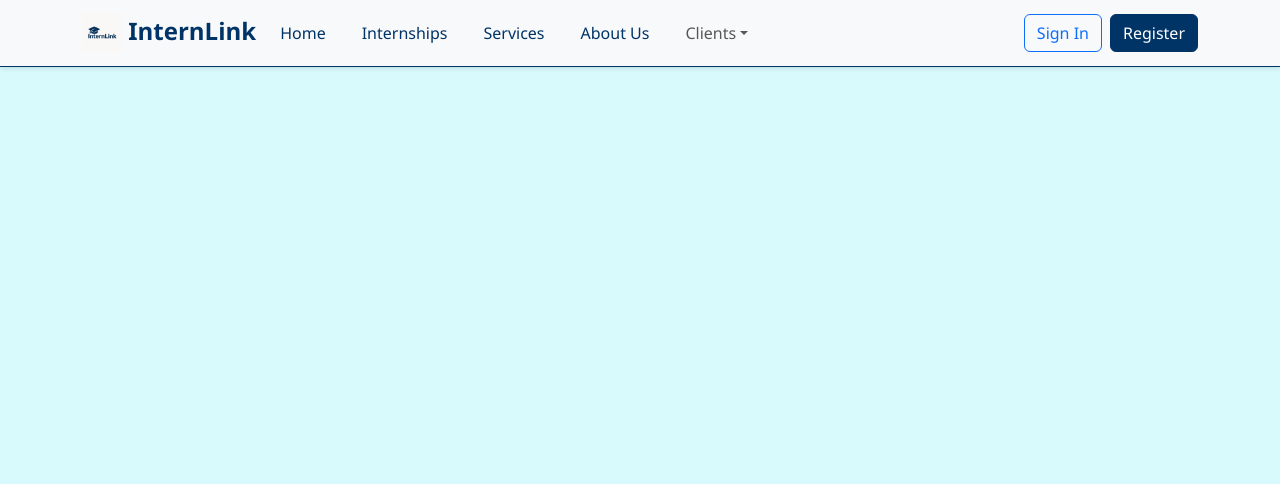
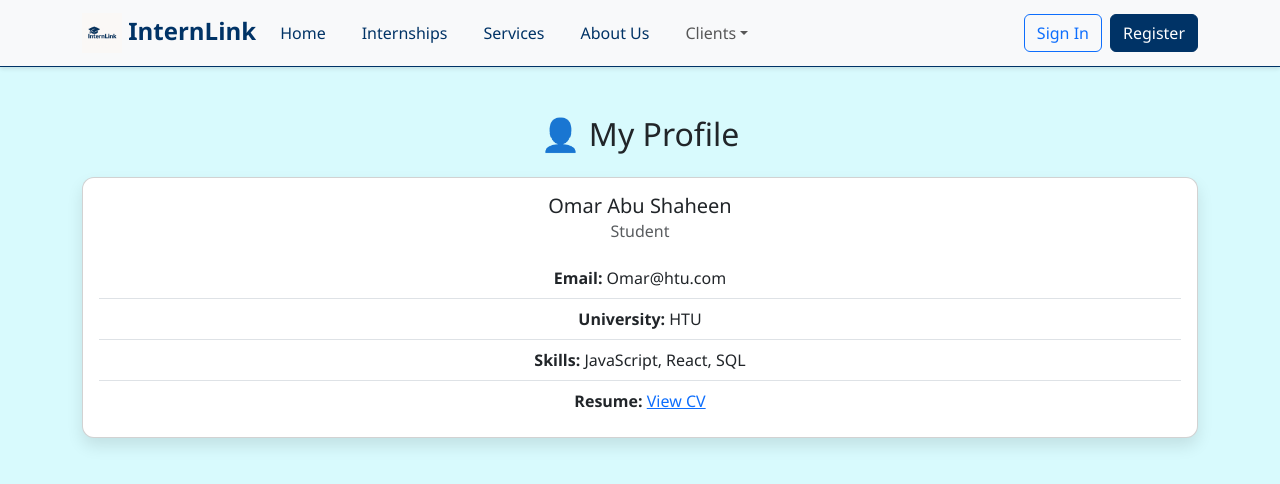
Before and after one commit to Omar-AbuShaheen/internlink, a React (Create React App) app: page /profile in a window 1280 px wide. Shown: the top 484 px of the page. Built offline with nearby package versions, Linux system fonts and the light colour scheme.

Commit message:
feat: add ProfilePage with user info layout

```diff
--- a/src/App.js
+++ b/src/App.js
@@ -16,6 +16,8 @@ import InternshipDetail from './components/InternshipDetail';
 import StudentDashboard from './components/StudentDashboard';
 import CompanyDashboard from './components/CompanyDashboard';
 import AdminPanel from './components/AdminPanel';
+import ProfilePage from './components/ProfilePage';
+
 
 
 
@@ -34,6 +36,7 @@ function App() {
           <Route path="/student/dashboard" element={<StudentDashboard />} />
           <Route path="/company/dashboard" element={<CompanyDashboard />} />
           <Route path="/admin" element={<AdminPanel />} />
+          <Route path="/profile" element={<ProfilePage />} />
 
           <Route path="/register" element={<RegisterForm />} />
           <Route path="/services" element={<Services />} />
--- /dev/null
+++ b/src/components/ProfilePage.js
@@ -0,0 +1,41 @@
+
+import React from 'react';
+import { Container, Card, ListGroup } from 'react-bootstrap';
+
+const mockProfile = {
+  role: 'Student',
+  name: 'Omar Abu Shaheen',
+  email: 'Omar@htu.com',
+  university: 'HTU',
+  skills: ['JavaScript', 'React', 'SQL'],
+  cvLink: 'https://example.com/resume.pdf',
+};
+
+function ProfilePage() {
+  return (
+    <Container className="py-4">
+      <h2 className="mb-4">👤 My Profile</h2>
+      <Card>
+        <Card.Body>
+          <Card.Title>{mockProfile.name}</Card.Title>
+          <Card.Subtitle className="mb-3 text-muted">{mockProfile.role}</Card.Subtitle>
+          <ListGroup variant="flush">
+            <ListGroup.Item><strong>Email:</strong> {mockProfile.email}</ListGroup.Item>
+            <ListGroup.Item><strong>University:</strong> {mockProfile.university}</ListGroup.Item>
+            <ListGroup.Item>
+              <strong>Skills:</strong> {mockProfile.skills.join(', ')}
+            </ListGroup.Item>
+            <ListGroup.Item>
+              <strong>Resume:</strong>{' '}
+              <a href={mockProfile.cvLink} target="_blank" rel="noopener noreferrer">
+                View CV
+              </a>
+            </ListGroup.Item>
+          </ListGroup>
+        </Card.Body>
+      </Card>
+    </Container>
+  );
+}
+
+export default ProfilePage;
```
